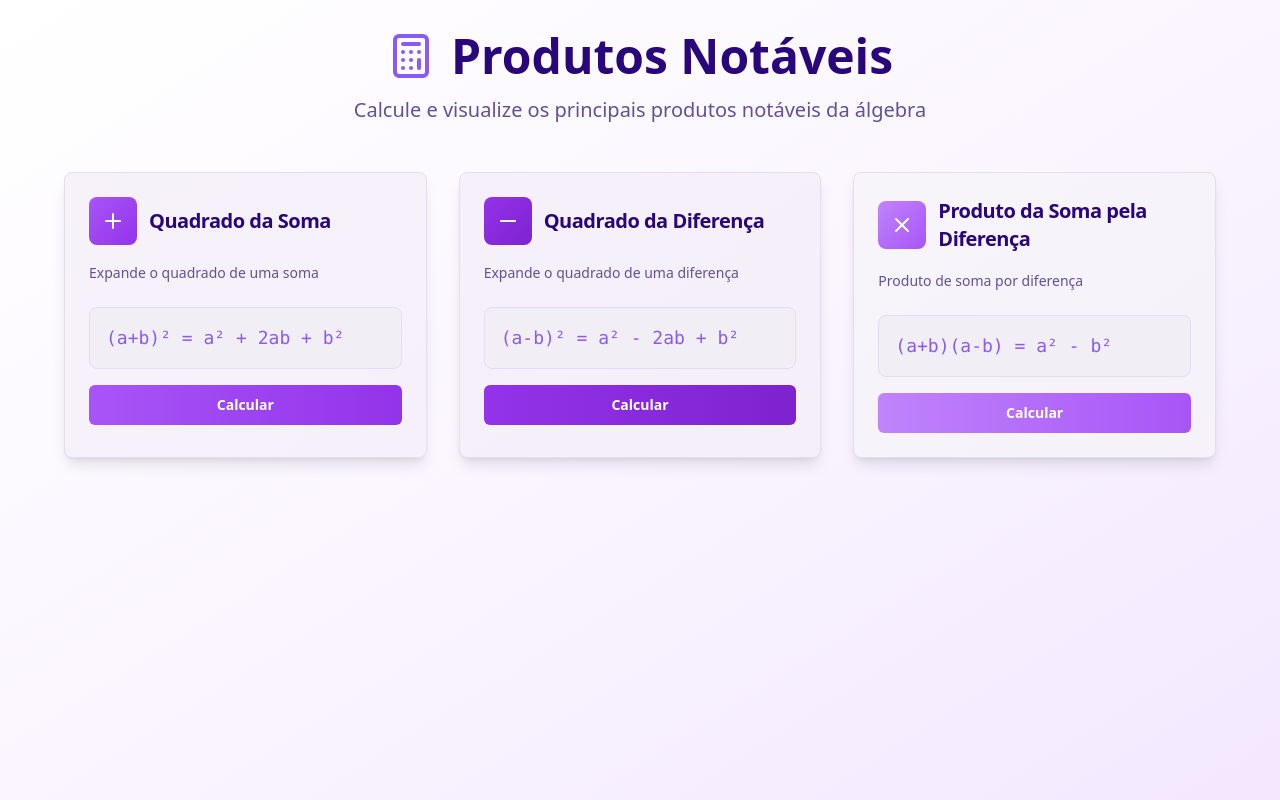
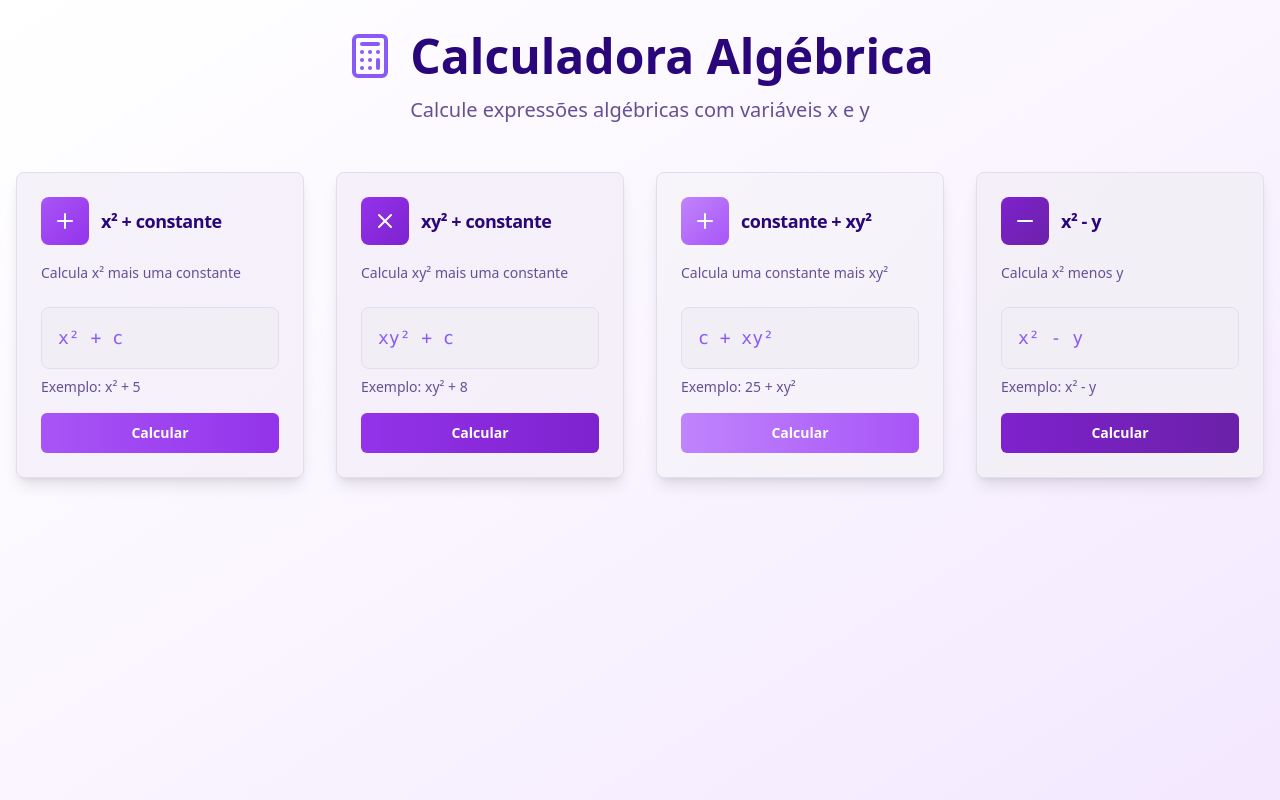
Before and after one commit to pabloarzaoo/notaveis-calculator-wizard-78, a React (Vite) app: page / in a window 1280 px wide. Built offline with nearby package versions, Linux system fonts and the light colour scheme.

Commit message:
Refactor: Add more calculation options

```diff
--- a/src/pages/Index.tsx
+++ b/src/pages/Index.tsx
@@ -1,3 +1,4 @@
+
 import { useState } from "react";
 import { Calculator, Plus, Minus, X } from "lucide-react";
 import { Button } from "@/components/ui/button";
@@ -8,43 +9,65 @@ import { Card, CardContent, CardDescription, CardHeader, CardTitle } from "@/com
 
 const Index = () => {
   const [selectedProduct, setSelectedProduct] = useState<string | null>(null);
-  const [valueA, setValueA] = useState<string>("");
-  const [valueB, setValueB] = useState<string>("");
+  const [valueX, setValueX] = useState<string>("");
+  const [valueY, setValueY] = useState<string>("");
   const [result, setResult] = useState<string>("");
 
   const products = [
     {
-      id: "quadrado-soma",
-      title: "Quadrado da Soma",
-      formula: "(a+b)² = a² + 2ab + b²",
-      description: "Expande o quadrado de uma soma",
+      id: "x-quadrado-mais-constante",
+      title: "x² + constante",
+      formula: "x² + c",
+      description: "Calcula x² mais uma constante",
+      example: "x² + 5",
       icon: <Plus className="h-6 w-6" />,
-      color: "from-purple-500 to-purple-600"
+      color: "from-purple-500 to-purple-600",
+      needsY: false
     },
     {
-      id: "quadrado-diferenca",
-      title: "Quadrado da Diferença",
-      formula: "(a-b)² = a² - 2ab + b²",
-      description: "Expande o quadrado de uma diferença",
-      icon: <Minus className="h-6 w-6" />,
-      color: "from-purple-600 to-purple-700"
+      id: "xy-quadrado-mais-constante",
+      title: "xy² + constante",
+      formula: "xy² + c",
+      description: "Calcula xy² mais uma constante",
+      example: "xy² + 8",
+      icon: <X className="h-6 w-6" />,
+      color: "from-purple-600 to-purple-700",
+      needsY: true
     },
     {
-      id: "produto-soma-diferenca",
-      title: "Produto da Soma pela Diferença",
-      formula: "(a+b)(a-b) = a² - b²",
-      description: "Produto de soma por diferença",
-      icon: <X className="h-6 w-6" />,
-      color: "from-purple-400 to-purple-500"
+      id: "constante-mais-xy-quadrado",
+      title: "constante + xy²",
+      formula: "c + xy²",
+      description: "Calcula uma constante mais xy²",
+      example: "25 + xy²",
+      icon: <Plus className="h-6 w-6" />,
+      color: "from-purple-400 to-purple-500",
+      needsY: true
+    },
+    {
+      id: "x-quadrado-menos-y",
+      title: "x² - y",
+      formula: "x² - y",
+      description: "Calcula x² menos y",
+      example: "x² - y",
+      icon: <Minus className="h-6 w-6" />,
+      color: "from-purple-700 to-purple-800",
+      needsY: true
     }
   ];
 
   const calculateResult = () => {
-    const a = parseFloat(valueA);
-    const b = parseFloat(valueB);
+    const x = parseFloat(valueX);
+    const y = parseFloat(valueY);
 
-    if (isNaN(a) || isNaN(b)) {
-      setResult("Por favor, insira valores numéricos válidos");
+    if (isNaN(x)) {
+      setResult("Por favor, insira um valor numérico válido para x");
+      return;
+    }
+
+    const selectedProductData = products.find(p => p.id === selectedProduct);
+    if (selectedProductData?.needsY && isNaN(y)) {
+      setResult("Por favor, insira um valor numérico válido para y");
       return;
     }
 
@@ -52,17 +75,24 @@ const Index = () => {
     let numericResult = 0;
 
     switch (selectedProduct) {
-      case "quadrado-soma":
-        numericResult = (a + b) ** 2;
-        calculation = `(${a}+${b})² = ${a}² + 2(${a})(${b}) + ${b}² = ${a**2} + ${2*a*b} + ${b**2} = ${numericResult}`;
+      case "x-quadrado-mais-constante":
+        const constant1 = 5; // Exemplo: x² + 5
+        numericResult = x**2 + constant1;
+        calculation = `x² + ${constant1} = ${x}² + ${constant1} = ${x**2} + ${constant1} = ${numericResult}`;
         break;
-      case "quadrado-diferenca":
-        numericResult = (a - b) ** 2;
-        calculation = `(${a}-${b})² = ${a}² - 2(${a})(${b}) + ${b}² = ${a**2} - ${2*a*b} + ${b**2} = ${numericResult}`;
+      case "xy-quadrado-mais-constante":
+        const constant2 = 8; // Exemplo: xy² + 8
+        numericResult = x * (y**2) + constant2;
+        calculation = `xy² + ${constant2} = ${x} × ${y}² + ${constant2} = ${x} × ${y**2} + ${constant2} = ${x * (y**2)} + ${constant2} = ${numericResult}`;
         break;
-      case "produto-soma-diferenca":
-        numericResult = a**2 - b**2;
-        calculation = `(${a}+${b})(${a}-${b}) = ${a}² - ${b}² = ${a**2} - ${b**2} = ${numericResult}`;
+      case "constante-mais-xy-quadrado":
+        const constant3 = 25; // Exemplo: 25 + xy²
+        numericResult = constant3 + x * (y**2);
+        calculation = `${constant3} + xy² = ${constant3} + ${x} × ${y}² = ${constant3} + ${x} × ${y**2} = ${constant3} + ${x * (y**2)} = ${numericResult}`;
+        break;
+      case "x-quadrado-menos-y":
+        numericResult = x**2 - y;
+        calculation = `x² - y = ${x}² - ${y} = ${x**2} - ${y} = ${numericResult}`;
         break;
     }
 
@@ -70,8 +100,8 @@ const Index = () => {
   };
 
   const resetCalculation = () => {
-    setValueA("");
-    setValueB("");
+    setValueX("");
+    setValueY("");
     setResult("");
   };
 
@@ -79,6 +109,8 @@ const Index = () => {
     setSelectedProduct(null);
     resetCalculation();
   };
+
+  const selectedProductData = products.find(p => p.id === selectedProduct);
 
   return (
     <div className="min-h-screen bg-gradient-to-br from-background via-purple-50 to-purple-100">
@@ -88,16 +120,16 @@ const Index = () => {
           <div className="flex items-center justify-center mb-4">
             <Calculator className="h-12 w-12 text-primary mr-4" />
             <h1 className="text-5xl font-bold text-foreground">
-              Produtos Notáveis
+              Calculadora Algébrica
             </h1>
           </div>
           <p className="text-xl text-muted-foreground max-w-2xl mx-auto">
-            Calcule e visualize os principais produtos notáveis da álgebra
+            Calcule expressões algébricas com variáveis x e y
           </p>
         </div>
 
         {/* Product Cards */}
-        <div className="grid md:grid-cols-3 gap-8 max-w-6xl mx-auto">
+        <div className="grid md:grid-cols-2 lg:grid-cols-4 gap-8 max-w-7xl mx-auto">
           {products.map((product) => (
             <Card
               key={product.id}
@@ -110,7 +142,7 @@ const Index = () => {
                   <div className={`p-3 rounded-lg bg-gradient-to-br ${product.color} text-white`}>
                     {product.icon}
                   </div>
-                  <CardTitle className="text-foreground text-xl">
+                  <CardTitle className="text-foreground text-lg">
                     {product.title}
                   </CardTitle>
                 </div>
@@ -119,13 +151,16 @@ const Index = () => {
                 </CardDescription>
               </CardHeader>
               <CardContent className="relative">
-                <div className="bg-muted p-4 rounded-lg border border-border">
+                <div className="bg-muted p-4 rounded-lg border border-border mb-2">
                   <code className="text-primary text-lg font-mono font-medium">
                     {product.formula}
                   </code>
                 </div>
+                <div className="text-sm text-muted-foreground mb-4">
+                  Exemplo: {product.example}
+                </div>
                 <Button
-                  className={`w-full mt-4 bg-gradient-to-r ${product.color} hover:opacity-90 text-white font-semibold`}
+                  className={`w-full bg-gradient-to-r ${product.color} hover:opacity-90 text-white font-semibold`}
                   onClick={(e) => {
                     e.stopPropagation();
                     setSelectedProduct(product.id);
@@ -143,7 +178,7 @@ const Index = () => {
           <DialogContent className="bg-card border-border text-foreground max-w-md">
             <DialogHeader>
               <DialogTitle className="text-2xl font-bold text-center text-primary">
-                {products.find(p => p.id === selectedProduct)?.title}
+                {selectedProductData?.title}
               </DialogTitle>
             </DialogHeader>
 
@@ -151,46 +186,48 @@ const Index = () => {
               {/* Formula Display */}
               <div className="bg-muted p-4 rounded-lg border border-border text-center">
                 <code className="text-primary text-lg font-mono font-medium">
-                  {products.find(p => p.id === selectedProduct)?.formula}
+                  {selectedProductData?.example}
                 </code>
               </div>
 
               {/* Input Fields */}
               <div className="space-y-4">
                 <div>
-                  <Label htmlFor="valueA" className="text-foreground">
-                    Escolha o valor de a:
+                  <Label htmlFor="valueX" className="text-foreground">
+                    Valor de x:
                   </Label>
                   <Input
-                    id="valueA"
+                    id="valueX"
                     type="number"
-                    value={valueA}
-                    onChange={(e) => setValueA(e.target.value)}
-                    placeholder="Digite o valor de a"
+                    value={valueX}
+                    onChange={(e) => setValueX(e.target.value)}
+                    placeholder="Digite o valor de x"
                     className="bg-background border-border text-foreground mt-2"
                   />
                 </div>
 
+                {selectedProductData?.needsY && (
                   <div>
-                  <Label htmlFor="valueB" className="text-foreground">
-                    Escolha o valor de b:
+                    <Label htmlFor="valueY" className="text-foreground">
+                      Valor de y:
                     </Label>
                     <Input
-                    id="valueB"
+                      id="valueY"
                       type="number"
-                    value={valueB}
-                    onChange={(e) => setValueB(e.target.value)}
-                    placeholder="Digite o valor de b"
+                      value={valueY}
+                      onChange={(e) => setValueY(e.target.value)}
+                      placeholder="Digite o valor de y"
                       className="bg-background border-border text-foreground mt-2"
                     />
                   </div>
+                )}
               </div>
 
               {/* Calculate Button */}
               <Button
                 onClick={calculateResult}
                 className="w-full bg-primary hover:bg-primary/90 text-primary-foreground font-semibold py-3"
-                disabled={!valueA || !valueB}
+                disabled={!valueX || (selectedProductData?.needsY && !valueY)}
               >
                 <Calculator className="h-5 w-5 mr-2" />
                 Calcular
```
Lines whose indentation alone changed are shown as unchanged.
